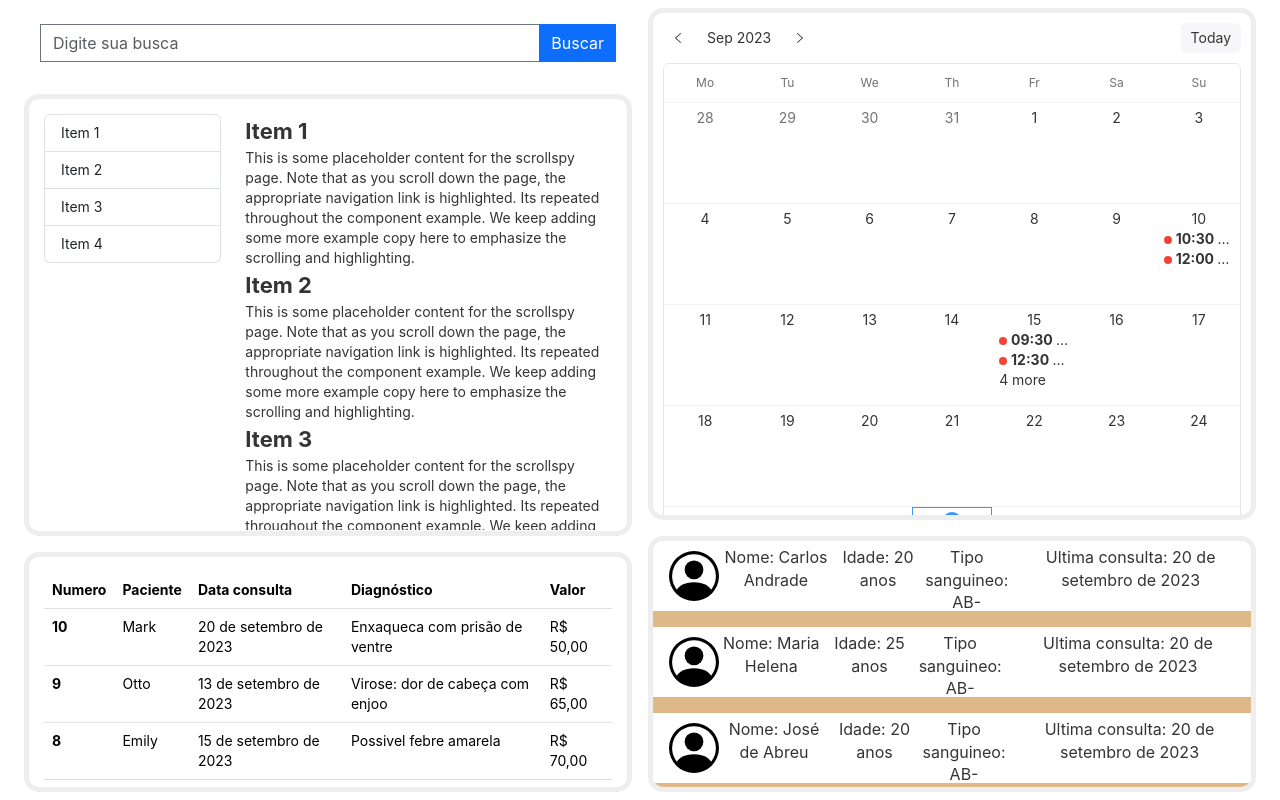
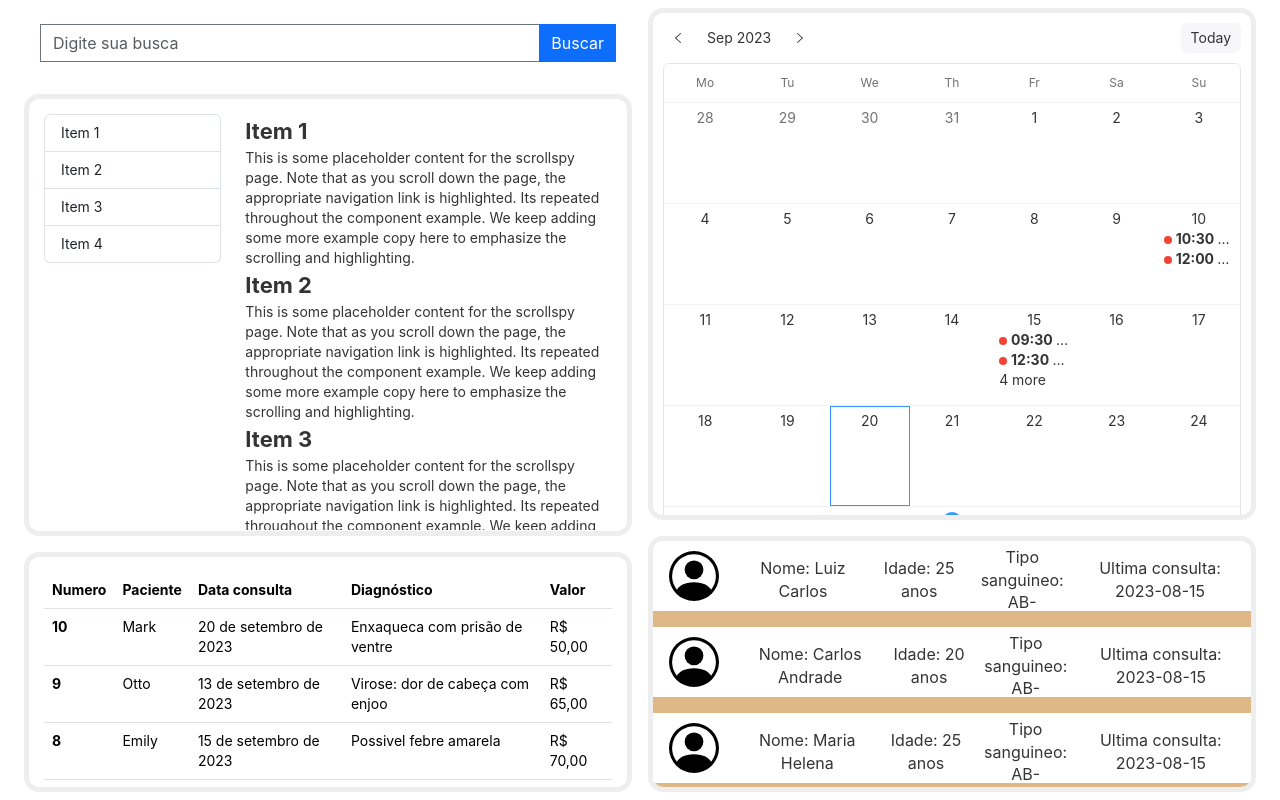
Before and after one commit to LucasNFalcao/plataforma-clinica, a React (Vite) app: page / in a window 1280 px wide. Built offline with nearby package versions, Linux system fonts and the light colour scheme; data requests are answered from the project's data file.

Commit message:
Atualização das paginas Area de Trabalho e Agendamento

```diff
--- a/dados.json
+++ b/dados.json
@@ -1,6 +1,270 @@
 {
-  "pacientes": [],
-  "medicos": [],
-  "agendamentos": [],
+  "pacientes": [
+    {
+      "ehPaciente": true,
+      "nome": "Luiz Carlos",
+      "idade": "25 anos",
+      "cpf": "090.080.070-85",
+      "tipo_sanguineo": "AB-",
+      "ultima_consulta": "2023-08-15"
+    },
+    {
+      "ehPaciente": true,
+      "nome": "Carlos Andrade",
+      "idade": "20 anos",
+      "cpf": "090.080.070-85",
+      "tipo_sanguineo": "AB-",
+      "ultima_consulta": "2023-08-15"
+    },
+    {
+      "ehPaciente": true,
+      "nome": "Maria Helena",
+      "idade": "25 anos",
+      "cpf": "090.080.070-85",
+      "tipo_sanguineo": "AB-",
+      "ultima_consulta": "2023-08-15"
+    },
+    {
+      "ehPaciente": true,
+      "nome": "José de Abreu",
+      "idade": "20 anos",
+      "cpf": "090.080.070-85",
+      "tipo_sanguineo": "AB-",
+      "ultima_consulta": "2023-08-15"
+    },
+    {
+      "ehPaciente": true,
+      "nome": "Joana Lopes",
+      "idade": "20 anos",
+      "cpf": "090.080.070-85",
+      "tipo_sanguineo": "AB-",
+      "ultima_consulta": "2023-08-15"
+    }
+  ],
+
+  "medicos": [
+    {
+      "nome": "Carlos Andrade",
+      "idade": "25 anos",
+      "especialidade": "Otorrino",
+      "status": "Presente no Hospital",
+      "lembretes": [
+        {
+          "data": "2023-08-20",
+          "texto": "This is some placeholder content for the scrollspy page. Note that as you scroll down the page, the appropriate navigation link is highlighted. Its repeated throughout the"
+        },
+        {
+          "data": "2023-08-20",
+          "texto": "This is some placeholder content for the scrollspy page. Note that as you scroll down the page, the appropriate navigation link is highlighted. Its repeated throughout the"
+        },
+        {
+          "data": "2023-08-20",
+          "texto": "This is some placeholder content for the scrollspy page. Note that as you scroll down the page, the appropriate navigation link is highlighted. Its repeated throughout the"
+        },
+        {
+          "data": "2023-08-20",
+          "texto": "This is some placeholder content for the scrollspy page. Note that as you scroll down the page, the appropriate navigation link is highlighted. Its repeated throughout the"
+        }
+      ]
+    },
+    {
+      "nome": "Maria Helena",
+      "idade": "25 anos",
+      "especialidade": "Pediatra",
+      "status": "Ausente no Hospital",
+      "lembretes": [
+        {
+          "data": "2023-08-20",
+          "texto": "This is some placeholder content for the scrollspy page. Note that as you scroll down the page, the appropriate navigation link is highlighted. Its repeated throughout the"
+        },
+        {
+          "data": "2023-08-20",
+          "texto": "This is some placeholder content for the scrollspy page. Note that as you scroll down the page, the appropriate navigation link is highlighted. Its repeated throughout the"
+        },
+        {
+          "data": "2023-08-20",
+          "texto": "This is some placeholder content for the scrollspy page. Note that as you scroll down the page, the appropriate navigation link is highlighted. Its repeated throughout the"
+        },
+        {
+          "data": "2023-08-20",
+          "texto": "This is some placeholder content for the scrollspy page. Note that as you scroll down the page, the appropriate navigation link is highlighted. Its repeated throughout the"
+        }
+      ]
+    },
+    {
+      "nome": "José de Abreu",
+      "idade": "50 anos",
+      "especialidade": "Cardiologista",
+      "status": "Férias"
+    },
+    {
+      "nome": "Joana Lopes",
+      "idade": "30 anos",
+      "especialidade": "Clinico Geral",
+      "status": "Presente no Hospital",
+      "lembretes": [
+        {
+          "data": "2023-08-20",
+          "texto": "This is some placeholder content for the scrollspy page. Note that as you scroll down the page, the appropriate navigation link is highlighted. Its repeated throughout the"
+        },
+        {
+          "data": "2023-08-20",
+          "texto": "This is some placeholder content for the scrollspy page. Note that as you scroll down the page, the appropriate navigation link is highlighted. Its repeated throughout the"
+        },
+        {
+          "data": "2023-08-20",
+          "texto": "This is some placeholder content for the scrollspy page. Note that as you scroll down the page, the appropriate navigation link is highlighted. Its repeated throughout the"
+        },
+        {
+          "data": "2023-08-20",
+          "texto": "This is some placeholder content for the scrollspy page. Note that as you scroll down the page, the appropriate navigation link is highlighted. Its repeated throughout the"
+        }
+      ]
+    }
+  ],
+
+  "agendamentos": [
+    {
+      "data": "2023-08-20",
+      "horario": "08:00",
+      "paciente": {
+        "nome": "Luiz Carlos",
+        "idade": "25 anos",
+        "cpf": "090.080.070-85",
+        "tipo_sanguineo": "AB-",
+        "ultima_consulta": "2023-08-15"
+      },
+      "medicoAtendendo": "José de Abreu"
+    },
+    {
+      "data": "2023-08-20",
+      "horario": "08:30",
+      "paciente": {
+        "nome": "Luiz Carlos",
+        "idade": "25 anos",
+        "cpf": "090.080.070-85",
+        "tipo_sanguineo": "AB-",
+        "ultima_consulta": "2023-08-14"
+      },
+      "medicoAtendendo": "Joana Lopes"
+    },
+    {
+      "data": "2023-08-22",
+      "horario": "08:00",
+      "paciente": {
+        "nome": "Luiz Carlos",
+        "idade": "25 anos",
+        "cpf": "090.080.070-85",
+        "tipo_sanguineo": "AB-",
+        "ultima_consulta": "2023-08-10"
+      },
+      "medicoAtendendo": "Joana Lopes"
+    },
+    {
+      "data": "2023-08-20",
+      "horario": "16:00",
+      "paciente": {
+        "nome": "Luiz Carlos",
+        "idade": "25 anos",
+        "cpf": "090.080.070-85",
+        "tipo_sanguineo": "AB-",
+        "ultima_consulta": "2023-08-05"
+      },
+      "medicoAtendendo": "José de Abreu"
+    },
+    {
+      "data": "2023-08-20",
+      "horario": "17:00",
+      "paciente": {
+        "nome": "Luiz Carlos",
+        "idade": "25 anos",
+        "cpf": "090.080.070-85",
+        "tipo_sanguineo": "AB-",
+        "ultima_consulta": "2023-08-15"
+      },
+      "medicoAtendendo": "José de Abreu"
+    },
+    {
+      "data": "2023-08-22",
+      "horario": "09:00",
+      "paciente": {
+        "nome": "Luiz Carlos",
+        "idade": "25 anos",
+        "cpf": "090.080.070-85",
+        "tipo_sanguineo": "AB-",
+        "ultima_consulta": "2023-08-12"
+      },
+      "medicoAtendendo": "Carlos Andrade"
+    }
+  ],
+
+  "definicao_horarios": [
+    "08:00",
+    "08:30",
+    "09:00",
+    "09:30",
+    "10:00",
+    "10:30",
+    "11:00",
+    "11:30",
+    "12:00",
+    "12:30",
+    "13:00",
+    "13:30",
+    "14:00",
+    "14:30",
+    "15:00",
+    "15:30",
+    "16:00",
+    "16:30",
+    "17:00",
+    "17:30",
+    "18:00",
+    "18:30"
+  ],
+
+  "horarios_indisponiveis": [
+    {
+      "data": "2023-08-20",
+      "horaIndisponivel": "12:00",
+      "medico": "Carlos Andrade"
+    },
+    {
+      "data": "2023-08-20",
+      "horaIndisponivel": "12:30",
+      "medico": "Carlos Andrade"
+    },
+    {
+      "data": "2023-08-20",
+      "horaIndisponivel": "13:00",
+      "medico": "Carlos Andrade"
+    },
+    {
+      "data": "2023-08-22",
+      "horaIndisponivel": "13:00",
+      "medico": "Joana Lopes"
+    },
+    {
+      "data": "2023-08-22",
+      "horaIndisponivel": "13:30",
+      "medico": "Joana Lopes"
+    },
+    {
+      "data": "2023-08-22",
+      "horaIndisponivel": "17:00",
+      "medico": "Joana Lopes"
+    },
+    {
+      "data": "2023-08-22",
+      "horaIndisponivel": "17:30",
+      "medico": "Joana Lopes"
+    },
+    {
+      "data": "2023-08-20",
+      "horaIndisponivel": "13:30",
+      "medico": "Carlos Andrade"
+    }
+  ],
+
   "historico_clinico": []
 }
--- a/src/componentes/calendario/Calendario.jsx
+++ b/src/componentes/calendario/Calendario.jsx
@@ -1,4 +1,3 @@
-import PropTypes from 'prop-types'
 
 import './calendario.css'
 
@@ -27,7 +26,11 @@ const getTodoList = (date) => {
   }
 }
 
-const Calendario = ({ className }) => {
+const Calendario = () => {
+  const data = new Date()
+  data.setDate(20)
+  data.setMonth(8)
+
   function renderCell(date) {
     const list = getTodoList(date)
     const displayList = list.filter((item, index) => index < 2)
@@ -69,11 +72,7 @@ const Calendario = ({ className }) => {
     return null
   }
 
-  return <Calendar className={`calendario ${className}`} bordered renderCell={renderCell} />
-}
-
-Calendario.propTypes = {
-  className: PropTypes.string
+  return <Calendar className={`calendario`} defaultValue={data} value={data} bordered renderCell={renderCell} />
 }
 
 export default Calendario
--- a/src/componentes/lista_pacientes/ListaPacientes.jsx
+++ b/src/componentes/lista_pacientes/ListaPacientes.jsx
@@ -1,86 +1,52 @@
-import { useState, useEffect, useCallback } from 'react'
+import { useState, useEffect } from 'react'
 import './listaPacientes.css'
 
 import PerfilLinear from '../perfil_linear/PerfilLinear'
 import PropTypes from 'prop-types'
 
-const mockup_pacientes = [
-  {
-    nome: 'Carlos Andrade',
-    idade: '20 anos',
-    tipo_sanguineo: 'AB-',
-    ultima_consulta: '20 de setembro de 2023',
-  },
-  {
-    nome: 'Maria Helena',
-    idade: '25 anos',
-    tipo_sanguineo: 'AB-',
-    ultima_consulta: '20 de setembro de 2023',
-  },
-  {
-    nome: 'José de Abreu',
-    idade: '20 anos',
-    tipo_sanguineo: 'AB-',
-    ultima_consulta: '20 de setembro de 2023',
-  },
-  {
-    nome: 'Joana Lopes',
-    idade: '20 anos',
-    tipo_sanguineo: 'AB-',
-    ultima_consulta: '20 de setembro de 2023',
-  },
-]
-
-const mockup_medicos = [
-  {
-    nome: 'Carlos Andrade',
-    idade: '25 anos',
-    especialidade: 'Otorrino',
-    status: 'Presente no Hospital',
-  },
-  {
-    nome: 'Maria Helena',
-    idade: '25 anos',
-    especialidade: 'Pediatra',
-    status: 'Ausente no Hospital',
-  },
-  {
-    nome: 'José de Abreu',
-    idade: '50 anos',
-    especialidade: 'Cardiologista',
-    status: 'Férias',
-  },
-  {
-    nome: 'Joana Lopes',
-    idade: '30 anos',
-    especialidade: 'Clinico Geral',
-    status: 'Presente no Hospital',
-  },
-]
-const ListaPacientes = ({ ehPacientes = true, ehMedicos }) => {
+const ListaPacientes = ({ ehPacientes = false, ehMedicos = false }) => {
   const [listaUsuarios, setListaUsuarios] = useState([])
 
-  const handleListaUsuarios = useCallback(() => {
+  useEffect(() => {
+    if (ehMedicos) {
+      fetch('http://localhost:5000/medicos')
+        .then((response) => response.json())
+        .then((response) => setListaUsuarios(response))
+        .catch((error) => console.log(error))
+    }
+
+  }, [ehMedicos])
+
+  useEffect(() => {
     if (ehPacientes) {
-      return mockup_pacientes.map((paciente, index) => {
+      fetch('http://localhost:5000/pacientes')
+        .then((response) => response.json())
+        .then((response) => setListaUsuarios(response))
+        .catch((error) => console.log(error))
+    }
+  }, [ehPacientes])
+
+  const handleListaUsuarios = () => {
+    if (ehPacientes) {
+      console.log('Eh pacientes há fazer: ', ehPacientes)
+      return listaUsuarios?.map((paciente, index) => {
         return <PerfilLinear key={index + paciente.tipo_sanguineo} paciente={paciente} />
       })
     }
-    return mockup_medicos.map((medico, index) => {
+    console.log('Entrou dentro do listaUsuarios: ', listaUsuarios)
+    return listaUsuarios?.map((medico, index) => {
       return <PerfilLinear key={index + medico.especialidade} medico={medico} />
     })
-  }, [ehPacientes])
+  }
 
-  useEffect(() => {
-    setListaUsuarios(handleListaUsuarios())
-  }, [ehMedicos, ehPacientes, handleListaUsuarios])
-
-  return <div className={`d-flex flex-column row-gap-3 lista-pacientes`}>{listaUsuarios}</div>
+  return <div className={`d-flex flex-column row-gap-3 lista-pacientes`}>
+    {handleListaUsuarios()}
+  </div>
 }
 
 ListaPacientes.propTypes = {
-  ehPacientes: PropTypes.array,
-  ehMedicos: PropTypes.array,
+  ehPacientes: PropTypes.bool,
+  ehMedicos: PropTypes.bool,
 }
 
 export default ListaPacientes
--- a/src/componentes/perfil_linear/PerfilLinear.jsx
+++ b/src/componentes/perfil_linear/PerfilLinear.jsx
@@ -21,15 +21,15 @@ const PerfilLinear = ({ paciente, medico }) => {
   return (
     <button
       type="button"
-      className={`d-flex p-3 align-items-center justify-content-around button-container`}
+      className={`d-flex p-3 align-items-center justify-content-start button-container`}
     >
-      <img className={`img-perfil`} src="./src/assets/person-circle.svg" alt="" />
-      <div className={`d-flex`}>
-        <div className={`d-flex justify-content-start column-gap-2`}>
+      <img className={`me-4 img-perfil`} src="./src/assets/person-circle.svg" alt="" />
+      <div className={`d-flex align-items-center`}>
+        <div className={`d-flex align-items-center column-gap-2`}>
           <p className={`words`}>Nome: {nome}</p>
           <p className={`words`}>Idade: {idade}</p>
         </div>
-        <div className={`d-flex justify-content-start column-gap-2`}>
+        <div className={`d-flex align-items-center column-gap-2`}>
           <p className={`words`}>
             {medico?.especialidade
               ? `Especialidade: ${medico?.especialidade}`
--- a/src/componentes/perfil_linear/perfilLinear.css
+++ b/src/componentes/perfil_linear/perfilLinear.css
@@ -3,6 +3,7 @@
   width: 100%;
   max-width: 100%;
   min-height: 70px;
+  padding: 15px;
 }
 
 .img-perfil {
@@ -11,6 +12,7 @@
 }
 
 .words {
+  max-width: 150px;
   margin-top: 8px;
   font-size: 16px;
   text-wrap: wrap;
--- a/src/paginas/agendamento/Agendamento.jsx
+++ b/src/paginas/agendamento/Agendamento.jsx
@@ -6,9 +6,9 @@ import ListaDeHorarios from '../../componentes/lista_de_horarios/ListaDeHorarios
 
 const Agendamento = () => {
   return (
-    <div className={`d-flex p-3 agendamento-container`}>
-      <div className={`col-6`}>
-        <ListaPacientes />
+    <div className={`d-flex p-3 agendamento-container column-gap-2`}>
+      <div className={`d-flex flex-column col-6 row-gap-3`}>
+        <ListaPacientes ehMedicos />
         <Calendario />
       </div>
       <div className={`col-6`}>
--- a/src/paginas/area-de-trabalho/AreaDeTrabalho.jsx
+++ b/src/paginas/area-de-trabalho/AreaDeTrabalho.jsx
@@ -22,7 +22,7 @@ const AreaDeTrabalho = () => {
       </section>
       <section className={`col-6 p-2 row-gap-3 section-lateral`}>
         <Calendario />
-        <ListaPacientes />
+        <ListaPacientes ehPacientes />
       </section>
     </div>
   )
```
Also changed, not shown: src/componentes/horario_individual/HorarioIndividual.jsx (+22 -23 lines), src/componentes/horario_individual/horarioIndividual.css (+25 -0 lines), src/componentes/lista_de_horarios/ListaDeHorarios.jsx (+62 -115 lines), src/componentes/lista_de_horarios/listaDeHorarios.css (+9 -0 lines).
